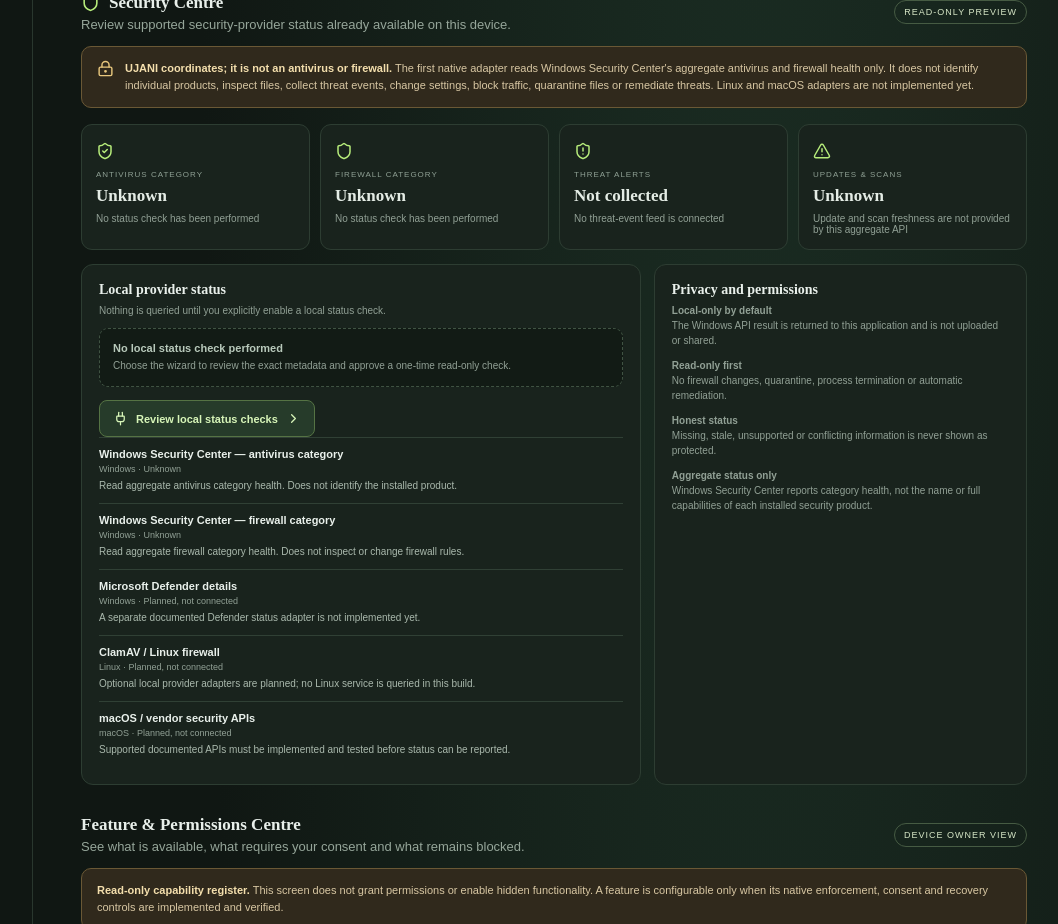
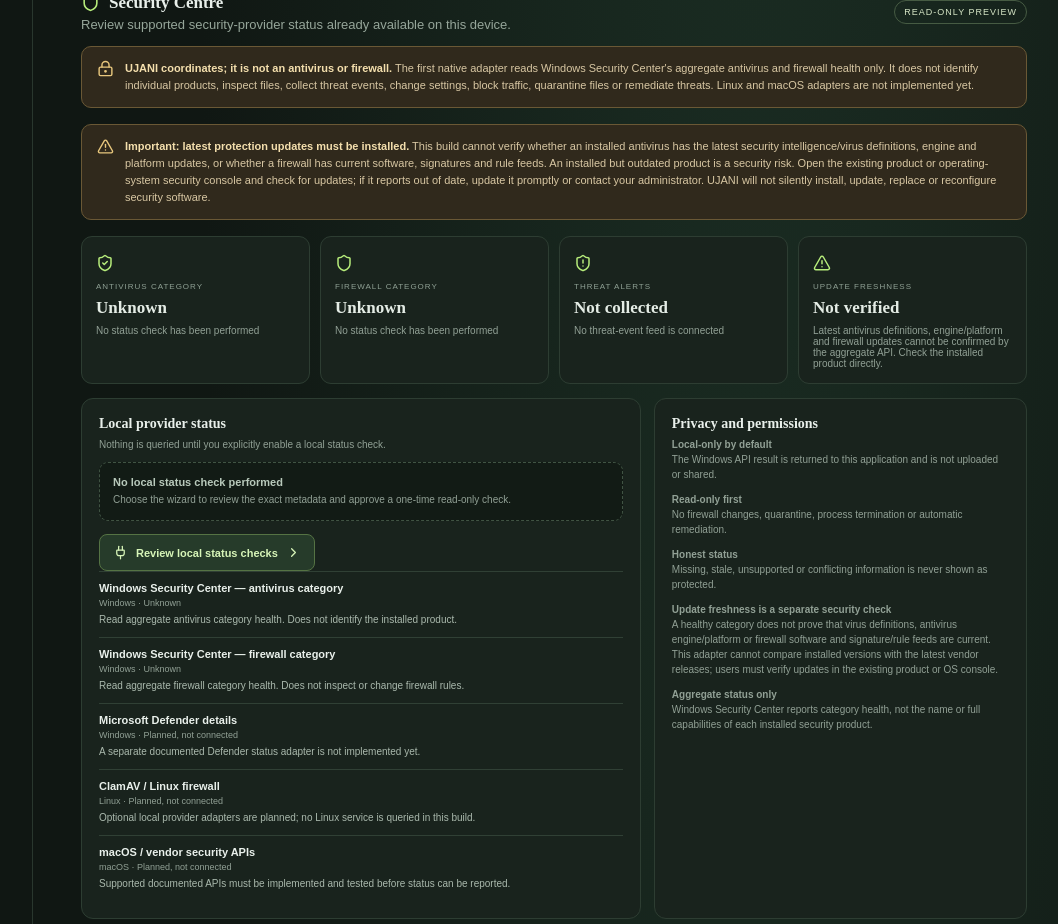
Before and after one commit to asifshadab33/UJANI-PUBLIC-AI-, a React (Vite) app in the folder apps/desktop/: page / in a window 1280 px wide. Shown: the part 1720-2644 px from the top of the page, without its empty margins (205-1263 px from the left). Built offline with nearby package versions, Linux system fonts and the light colour scheme.

Commit message:
feat(security): warn that provider update freshness is unverified

```diff
--- a/apps/desktop/src/SecurityCentre.tsx
+++ b/apps/desktop/src/SecurityCentre.tsx
@@ -82,11 +82,12 @@ export default function SecurityCentre() {
   return <section className="security-centre" id="security-centre" tabIndex={-1} aria-labelledby="security-title">
     <div className="section-heading"><div><h2 id="security-title"><Shield size={19}/> Security Centre</h2><p>Review supported security-provider status already available on this device.</p></div><span className="security-prototype-label">READ-ONLY PREVIEW</span></div>
     <div className="security-disclaimer" role="note"><LockKeyhole size={17}/><span><b>UJANI coordinates; it is not an antivirus or firewall.</b> The first native adapter reads Windows Security Center's aggregate antivirus and firewall health only. It does not identify individual products, inspect files, collect threat events, change settings, block traffic, quarantine files or remediate threats. Linux and macOS adapters are not implemented yet.</span></div>
+    <div className="security-disclaimer" role="alert"><AlertTriangle size={17}/><span><b>Important: latest protection updates must be installed.</b> This build cannot verify whether an installed antivirus has the latest security intelligence/virus definitions, engine and platform updates, or whether a firewall has current software, signatures and rule feeds. An installed but outdated product is a security risk. Open the existing product or operating-system security console and check for updates; if it reports out of date, update it promptly or contact your administrator. UJANI will not silently install, update, replace or reconfigure security software.</span></div>
     <div className="security-metrics">
       <article className="security-metric"><ShieldCheck/><small>ANTIVIRUS CATEGORY</small><b>{statusLabel(antivirus?.status)}</b><span>{statusDetail(antivirus)}</span></article>
       <article className="security-metric"><Shield/><small>FIREWALL CATEGORY</small><b>{statusLabel(firewall?.status)}</b><span>{statusDetail(firewall)}</span></article>
       <article className="security-metric"><ShieldAlert/><small>THREAT ALERTS</small><b>Not collected</b><span>No threat-event feed is connected</span></article>
-      <article className="security-metric"><AlertTriangle/><small>UPDATES & SCANS</small><b>Unknown</b><span>Update and scan freshness are not provided by this aggregate API</span></article>
+      <article className="security-metric"><AlertTriangle/><small>UPDATE FRESHNESS</small><b>Not verified</b><span>Latest antivirus definitions, engine/platform and firewall updates cannot be confirmed by the aggregate API. Check the installed product directly.</span></article>
     </div>
     <div className="security-workspace">
       <div className="security-panel"><h3>Local provider status</h3><p>Nothing is queried until you explicitly enable a local status check.</p>
@@ -106,6 +107,7 @@ export default function SecurityCentre() {
         <p><b>Local-only by default</b><br/>The Windows API result is returned to this application and is not uploaded or shared.</p>
         <p><b>Read-only first</b><br/>No firewall changes, quarantine, process termination or automatic remediation.</p>
         <p><b>Honest status</b><br/>Missing, stale, unsupported or conflicting information is never shown as protected.</p>
+        <p><b>Update freshness is a separate security check</b><br/>A healthy category does not prove that virus definitions, antivirus engine/platform or firewall software and signature/rule feeds are current. This adapter cannot compare installed versions with the latest vendor releases; users must verify updates in the existing product or OS console.</p>
         <p><b>Aggregate status only</b><br/>Windows Security Center reports category health, not the name or full capabilities of each installed security product.</p>
       </div>
     </div>
```
